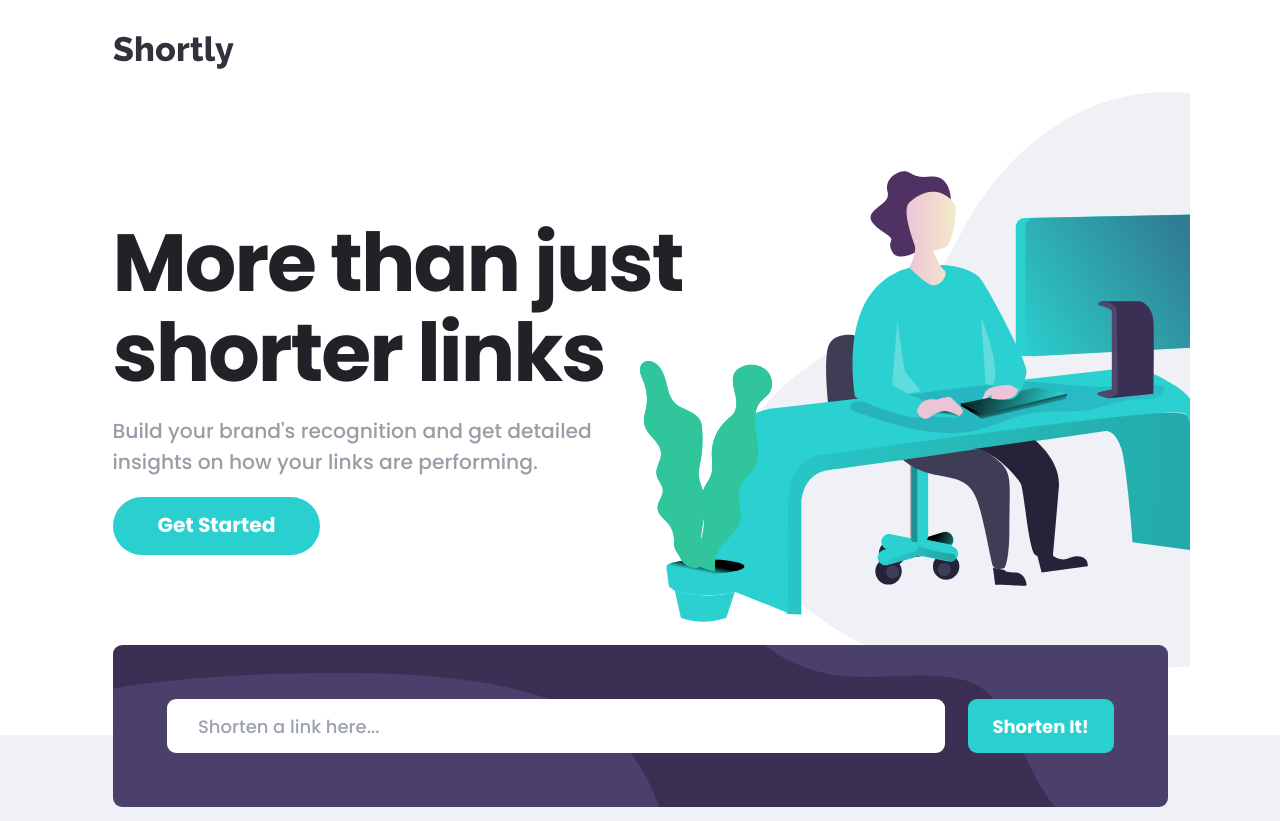
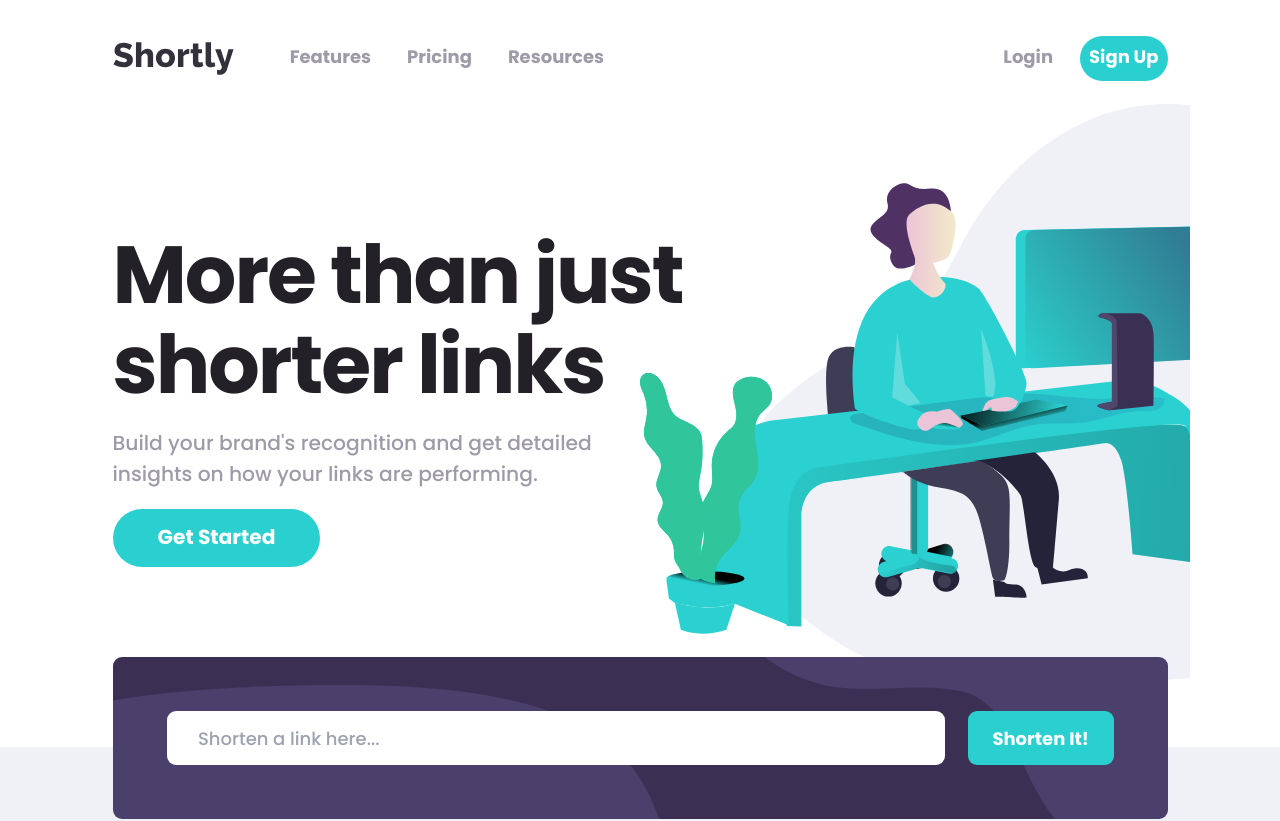
Before and after one commit to kensparby/fem-url-shortener, a Next.js app: page / in a window 1280 px wide. Shown: the top 821 px of the page. Built offline with nearby package versions, Linux system fonts and the light colour scheme.

Commit message:
Menu visuals for both mobile and desktop done

```diff
--- a/app/components/Footer.jsx
+++ b/app/components/Footer.jsx
@@ -38,7 +38,7 @@ export default function Footer() {
   return (
     <section className="wrapper bg-n-violet-vdark mt-auto self-stretch">
       <footer className="bg-n-violet-vdark text-white flex flex-col lg:flex-row items-center lg:items-start text-center lg:text-left p-10 lg:p-14 gap-10 lg:justify-between max-w-[1100px] mx-auto">
-        <Logo fill="#ffffff" />
+        <Logo fill="#ffffff" width="130" />
         <ul className="links flex flex-col md:flex-row gap-10 md:gap-20 capitalize">
           {mapLinks(linkData)}
         </ul>
--- a/app/components/Header.jsx
+++ b/app/components/Header.jsx
@@ -14,13 +14,22 @@ export default function Header() {
 
   return (
     <section className="header-wrapper w-screen flex flex-col items-center bg-white z-20">
-      <header className="w-full max-w-[1100px] flex flex-row justify-between p-5 pt-8">
-        <Logo />
+      <header className="w-full max-w-[1100px] flex flex-row items-center justify-between p-5 pt-8">
+        <Logo width="200" />
+        <nav className="hidden md:flex items-center h-full w-full">
+          <ul className="flex gap-4 h-10 w-full">
+            <li className="flex text-n-violet-gray font-bold"><a href={null} className="inline-flex pb-1 items-center cursor-pointer hover:text-n-violet-vdark px-2">Features</a></li>
+            <li className="flex text-n-violet-gray font-bold"><a href={null} className="inline-flex pb-1 items-center cursor-pointer hover:text-n-violet-vdark px-2">Pricing</a></li>
+            <li className="flex text-n-violet-gray font-bold"><a href={null} className="inline-flex pb-1 items-center cursor-pointer hover:text-n-violet-vdark px-2">Resources</a></li>
+            <li className="flex text-n-violet-gray font-bold ml-auto"><a href={null} className="inline-flex pb-1 items-center cursor-pointer hover:text-n-violet-vdark px-2">Login</a></li>
+            <li className="flex text-n-violet-gray font-bold"><a href={null} className="inline-flex pb-1 items-center cursor-pointer px-2 bg-p-cyan rounded-full hover:saturate-50 hover:brightness-150 active:filter-none focus:saturate-50 focus:brightness-150 text-white">Sign Up</a></li>
+          </ul>
+        </nav>
         <i onClick={handleMenuToggle} className="hamburger text-2xl text-n-violet-gray md:hidden">
           {menuToggleStatus ? <RxCross1 /> : <RxHamburgerMenu />}
         </i>
       </header>
-      <div
+      <nav
         className={`modal-menu ${menuToggleStatus ? "block" : "hidden"} md:hidden fixed top-20 w-[90dvw] max-w-sm flex flex-col items-stretch text-white font-bold text-center bg-p-violet-dark rounded-lg py-10 px-6 backdrop-contrast-50`}
       >
         <ul className="flex flex-col gap-2 items-stretch">
@@ -31,7 +40,7 @@ export default function Header() {
           <li className="flex"><a href={null} className="cursor-pointer flex-1 py-2 rounded-full hover:bg-p-violet-dark hover:saturate-50 hover:brightness-150 active:filter-none focus:saturate-50 focus:brightness-150">Login</a></li>
           <li className="flex"><a href={null} className="cursor-pointer flex-1 py-2 bg-p-cyan rounded-full hover:saturate-50 hover:brightness-150 active:filter-none focus:saturate-50 focus:brightness-150">Sign Up</a></li>
         </ul>
-      </div>
+      </nav>
     </section>
   );
 }
```
Also changed, not shown: app/components/Logo.jsx (+2 -2 lines).
